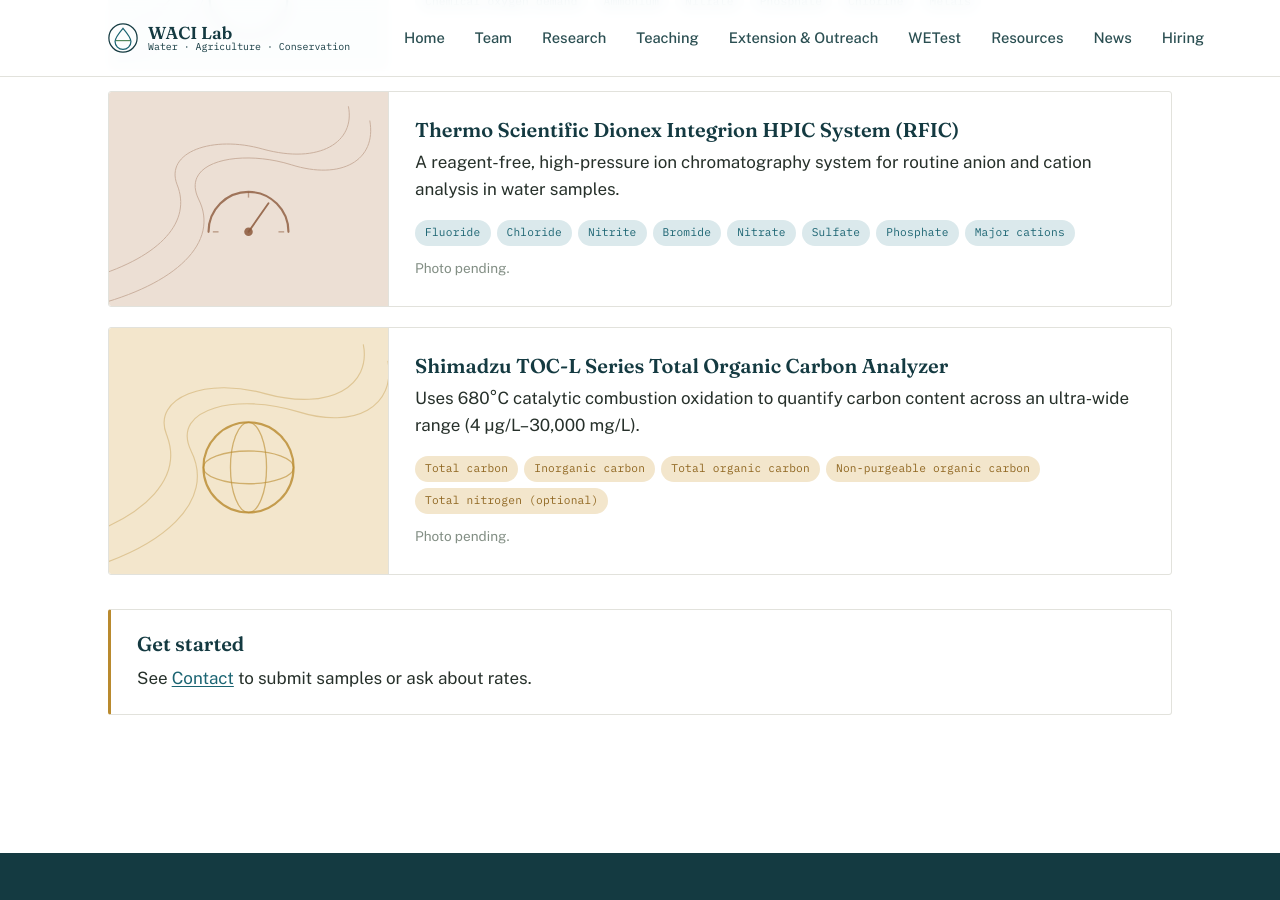
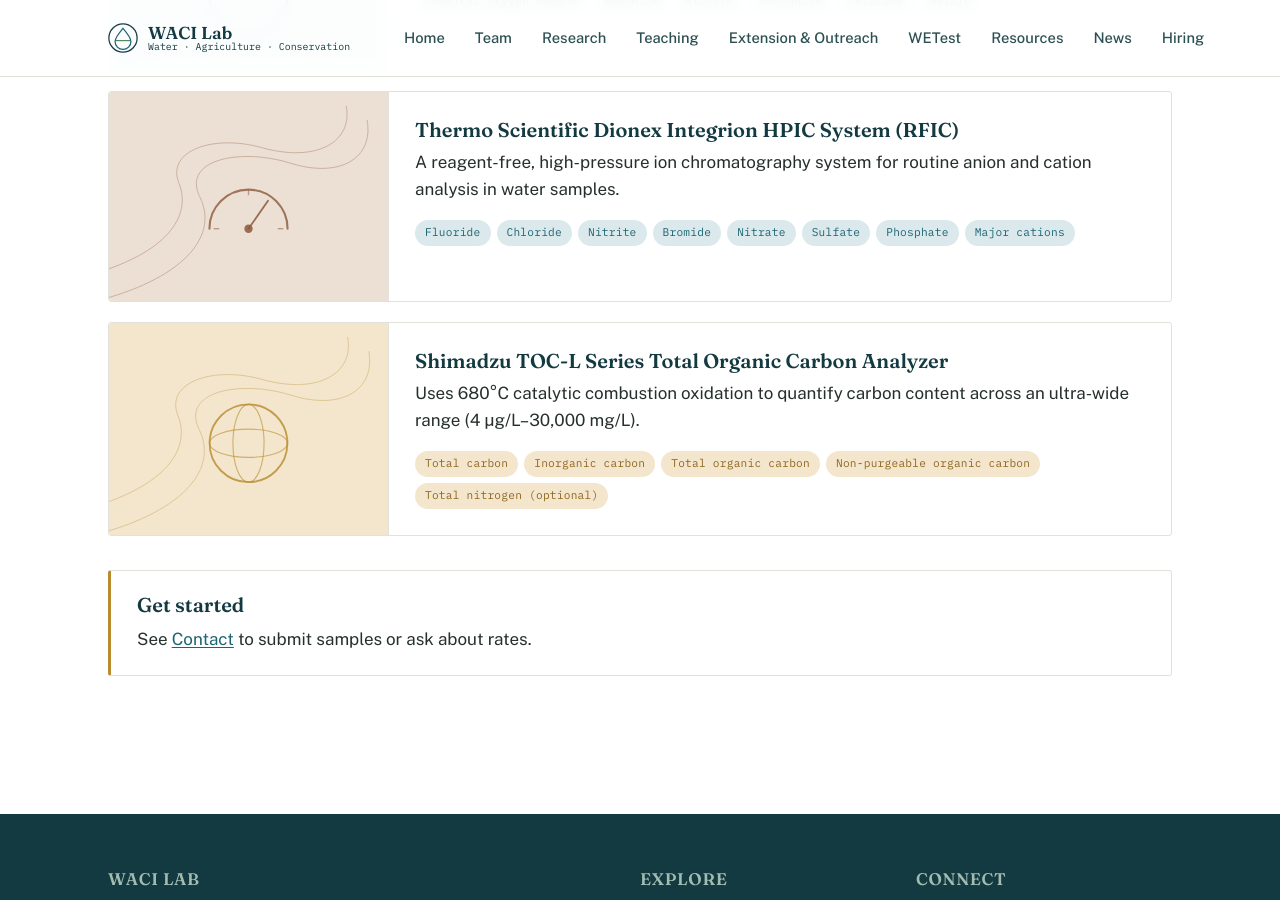
Before and after one commit to WACI-Lab/waci-lab.github.io, a Jekyll site: the page built from wetest/instruments.md, in a window 1280 px wide and 900 px high, scrolled down 834 px. Built offline with Jekyll 4.4.1, drawn with Linux system fonts in a browser that asks for light colours.

Commit message:
Remove "Photo pending." placeholders from the instruments page
Co-Authored-By: Claude Sonnet 5 <noreply@anthropic.com>

```diff
--- a/wetest/instruments.md
+++ b/wetest/instruments.md
@@ -62,7 +62,6 @@ subnav:
         <span class="chip water">Phosphate</span>
         <span class="chip water">Major cations</span>
       </div>
-      <p style="margin-top:12px; font-size:0.85rem; color:var(--text-muted);">Photo pending.</p>
     </div>
   </div>
 
@@ -78,7 +77,6 @@ subnav:
         <span class="chip gold">Non-purgeable organic carbon</span>
         <span class="chip gold">Total nitrogen (optional)</span>
       </div>
-      <p style="margin-top:12px; font-size:0.85rem; color:var(--text-muted);">Photo pending.</p>
     </div>
   </div>
 
```
